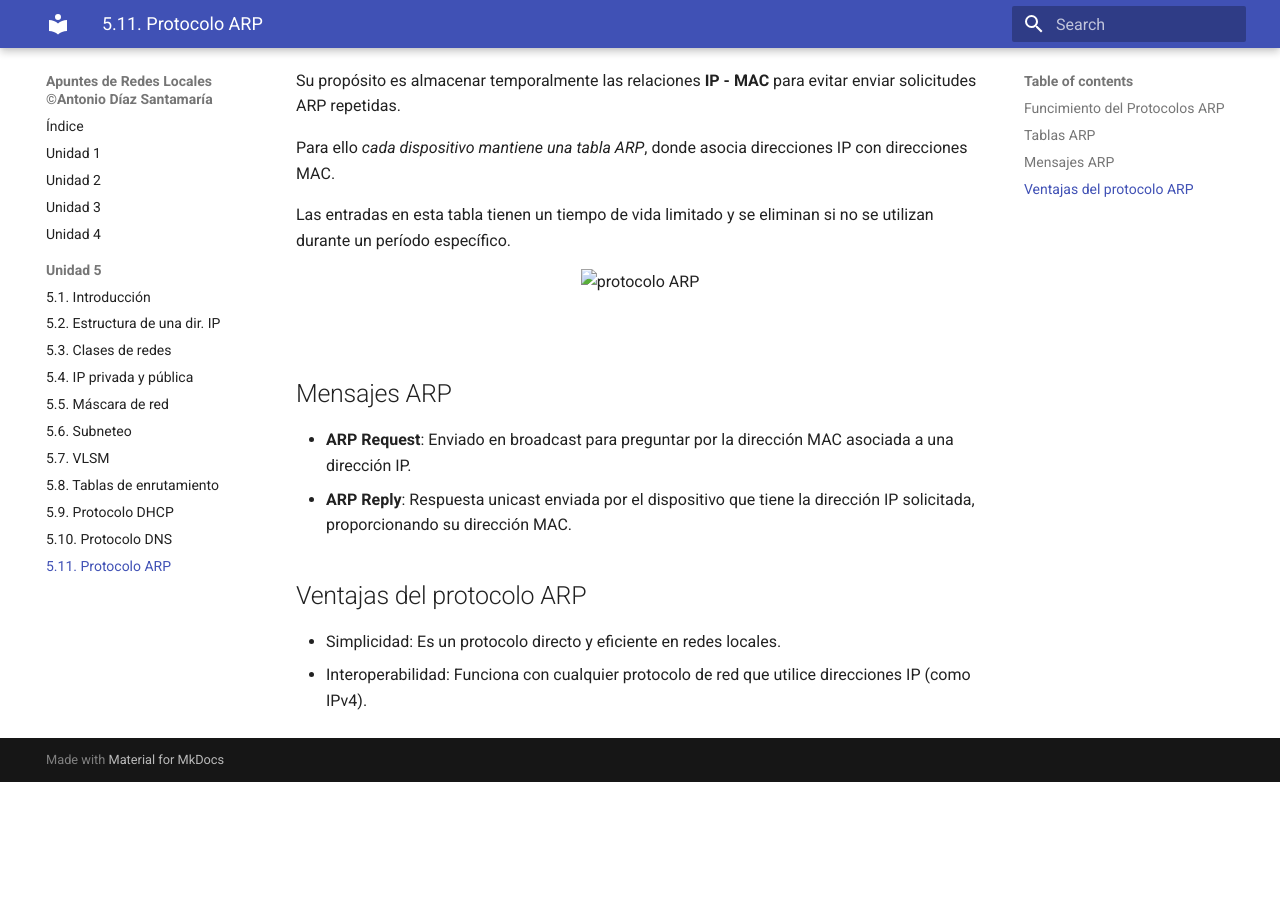
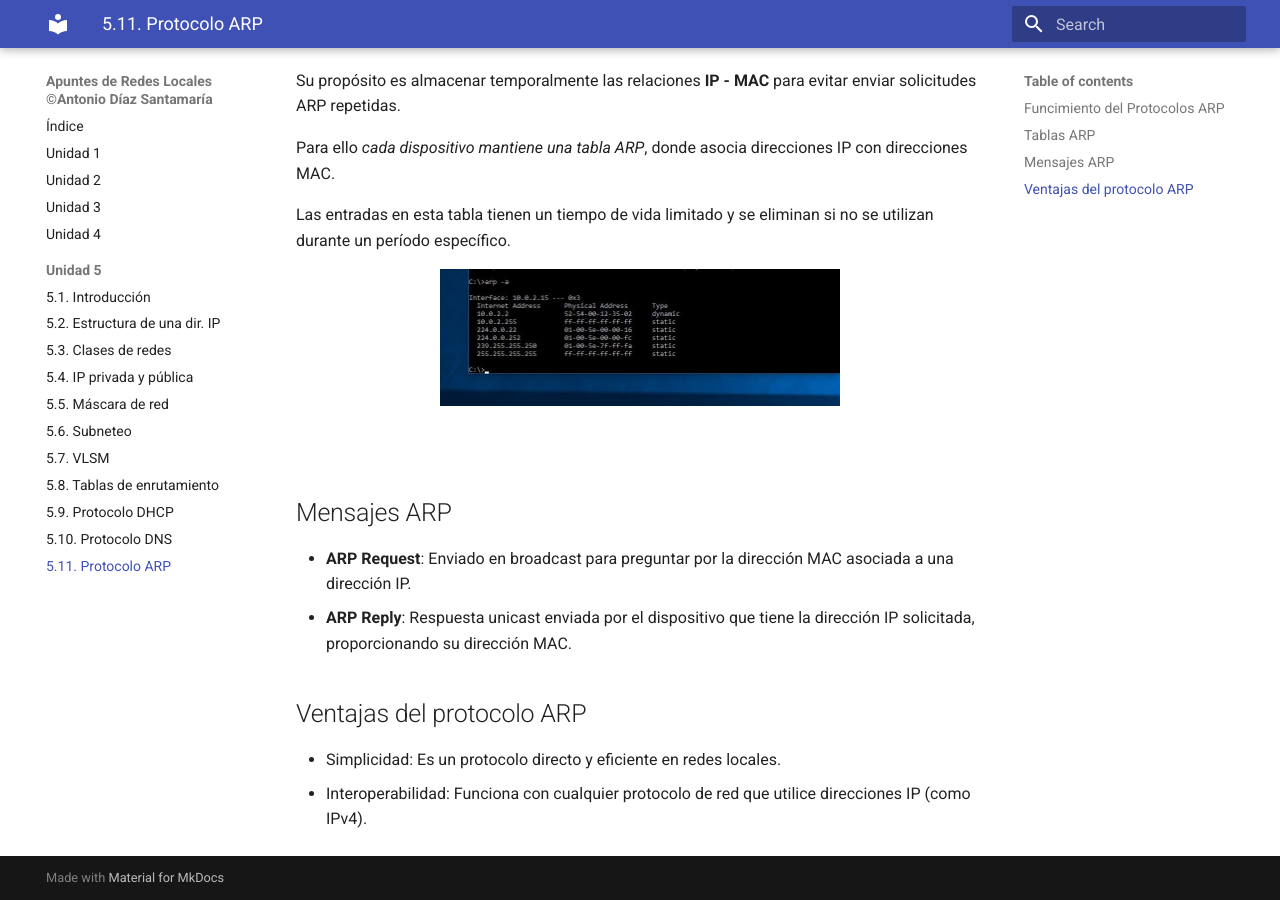
Before and after one commit to antdiasan/RedesApuntes, an MkDocs documentation site: the page built from docs/u05/u05_Prot03.md, in a window 1280 px wide and 900 px high, scrolled down 649 px. Built offline with MkDocs 1.6.1 and Material for MkDocs 9.7.7, drawn with Linux system fonts in a browser that asks for light colours; before the commit the page ends 1431 px from its top, so only the background shows below that.

Commit message:
Update u05_Prot03.md

```diff
--- a/docs/u05/u05_Prot03.md
+++ b/docs/u05/u05_Prot03.md
@@ -24,7 +24,7 @@ Para ello *cada dispositivo mantiene una tabla ARP*, donde asocia direcciones IP
 Las entradas en esta tabla tienen un tiempo de vida limitado y se eliminan si no se utilizan durante un período específico.
 <br>
 <p align="center">
-  <img src="/img/protocoloARP.png" alt="protocolo ARP" width="400px" />
+  <img src="/images/protocoloARP.png" alt="protocolo ARP" width="400px" />
 </p>
 <br>
 
```
